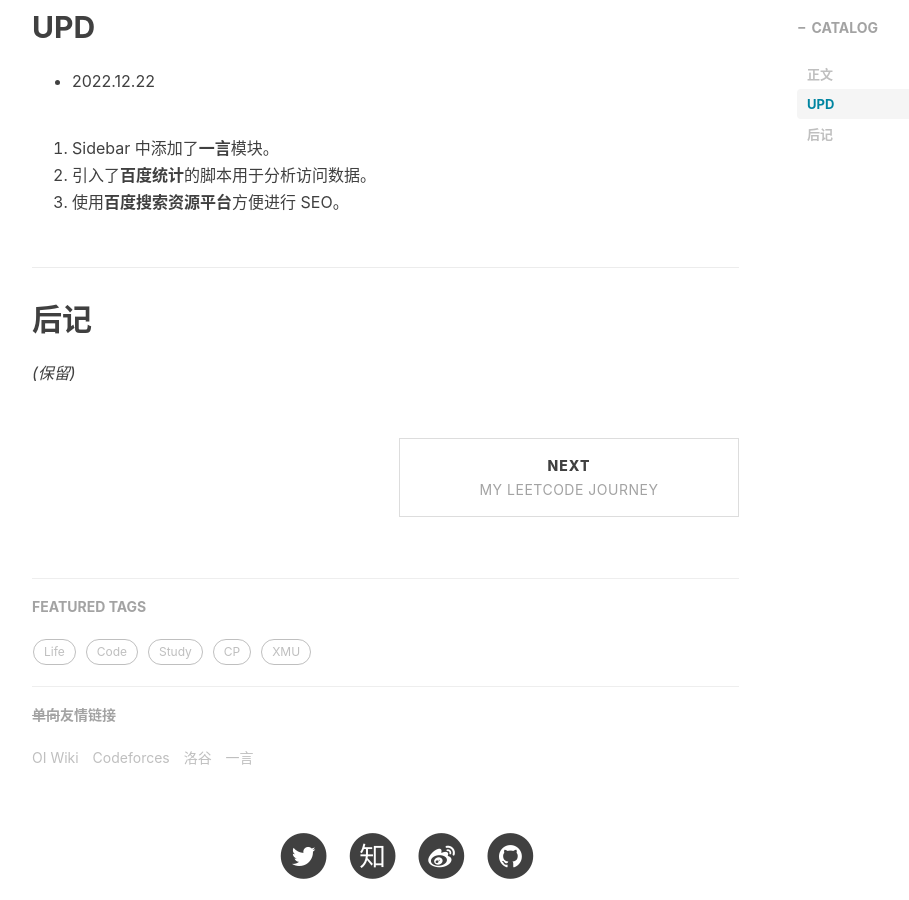
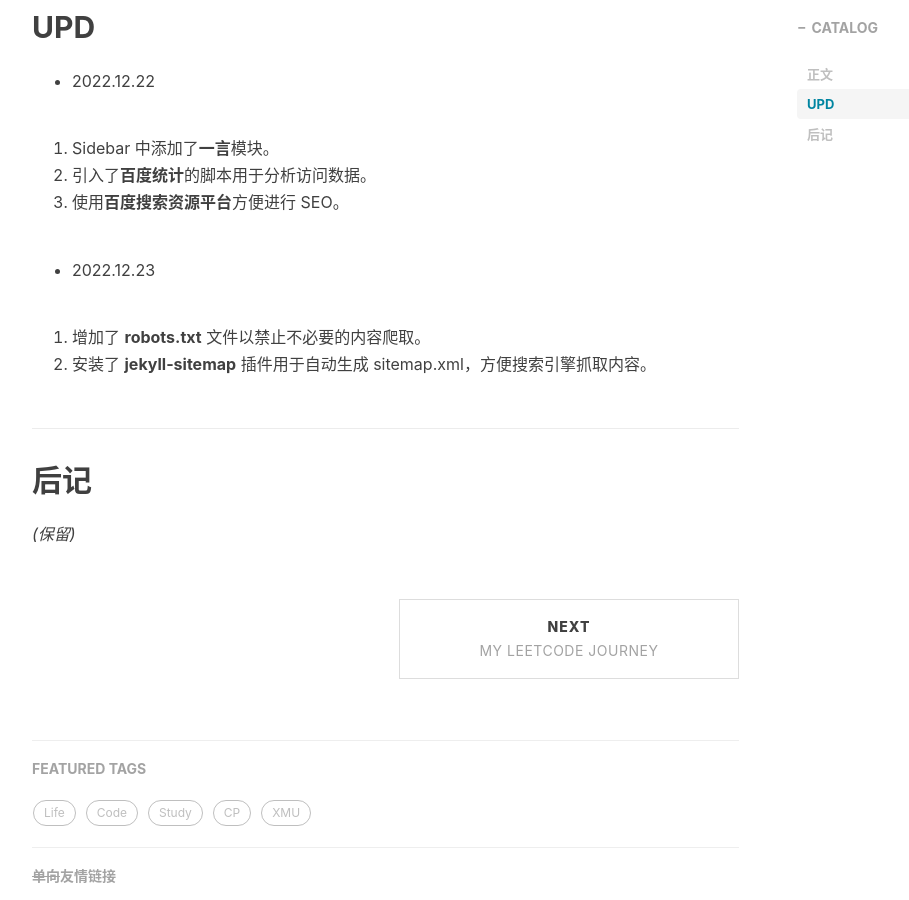
Before and after one commit to tLLWtG/tllwtg.github.io, a Jekyll site: the page built from _posts/2022-08-25-Hello-2022.markdown, in a window 1280 px wide and 900 px high, scrolled down 1466 px. Shown: the whole window, without its empty margins (233-1142 px from the left). Built offline with Jekyll 4.4.1, drawn with Linux system fonts in a browser that asks for light colours; nearby versions of some CDN libraries; comment, search, counter and statistics services are not loaded.

Commit message:
Add robots.txt and jekyll-sitemap

```diff
--- a/Gemfile
+++ b/Gemfile
@@ -7,3 +7,5 @@
 gem "webrick", "~> 1.7.0"
 
 gem "kramdown-parser-gfm"
+
+gem 'jekyll-sitemap'
--- a/_config.yml
+++ b/_config.yml
@@ -42,7 +42,7 @@
 # from PR#40, to support local preview for Jekyll 3.0
 # make sure you have this gem installed
 # `$ gem install jekyll-paginate`
-plugins: [jekyll-paginate]
+#plugins: [jekyll-paginate] (move to the bottom)
 
 # Markdown settings
 # replace redcarpet to kramdown,
@@ -105,3 +105,9 @@
 #    { title: "DHong Say", href: "http://dhong.co" },
 #    { title: "尹峰以为", href: "http://ingf.github.io/" },
   ]
+
+# added sitemap
+url: "https://tllwtg.github.io" # the base hostname & protocol for your site
+plugins:
+  - jekyll-sitemap
+  - jekyll-paginate
--- a/_posts/2022-08-25-Hello-2022.markdown
+++ b/_posts/2022-08-25-Hello-2022.markdown
@@ -52,6 +52,10 @@
 2. 引入了**百度统计**的脚本用于分析访问数据。
 3. 使用**百度搜索资源平台**方便进行 SEO。
 
+* 2022.12.23
+
+1. 增加了 **robots.txt** 文件以禁止不必要的内容爬取。
+2. 安装了 **jekyll-sitemap** 插件用于自动生成 sitemap.xml，方便搜索引擎抓取内容。
 
 ## 后记
 
```
Also changed, not shown: robots.txt (added, +8 -0 lines), README.md.
